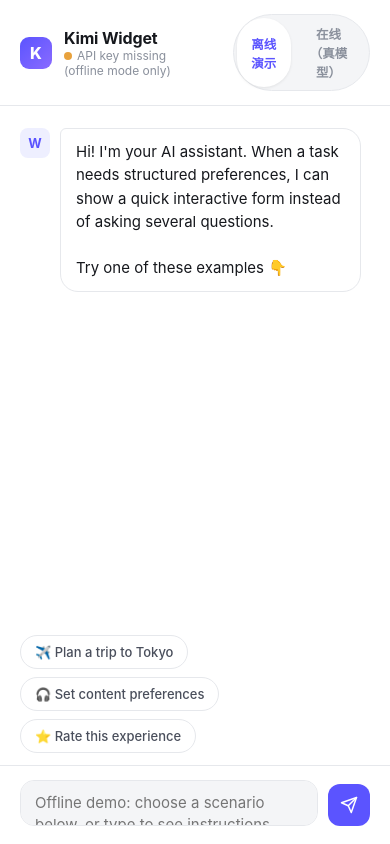
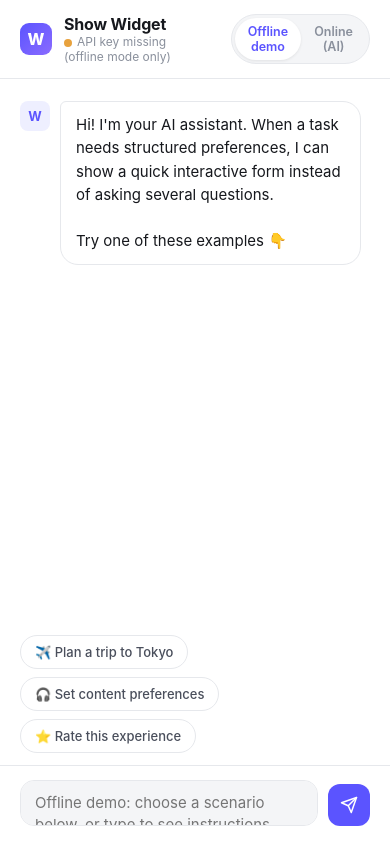
Before and after one commit to zhangruoyang5-cmd/show-widget, a website: page index.html in a window 390 px wide. Drawn offline with Linux system fonts and the light colour scheme; no server answers.

Commit message:
chore: remove vendor branding and translate index.html to English

```diff
--- a/index.html
+++ b/index.html
@@ -1,41 +1,41 @@
 <!doctype html>
-<html lang="zh-CN">
+<html lang="en">
   <head>
     <meta charset="utf-8" />
     <meta name="viewport" content="width=device-width, initial-scale=1, viewport-fit=cover" />
-    <title>Kimi Widget · 对话内嵌澄清表单演示</title>
+    <title>Show Widget · Interactive clarification forms</title>
     <link rel="stylesheet" href="src/app.css" />
   </head>
   <body>
     <div class="app">
-      <!-- 顶栏 -->
+      <!-- Header -->
       <header class="app-header">
-        <div class="app-logo">K</div>
+        <div class="app-logo">W</div>
         <div>
-          <div class="app-title">Kimi Widget</div>
-          <div class="app-subtitle" id="status">检测后端中…</div>
+          <div class="app-title">Show Widget</div>
+          <div class="app-subtitle" id="status">Checking server…</div>
         </div>
         <div class="spacer"></div>
-        <div class="mode-toggle" role="tablist" aria-label="对话模式">
-          <button id="mode-offline" class="active" type="button">离线演示</button>
-          <button id="mode-online" type="button">在线（真模型）</button>
+        <div class="mode-toggle" role="tablist" aria-label="Conversation mode">
+          <button id="mode-offline" class="active" type="button">Offline demo</button>
+          <button id="mode-online" type="button">Online (AI)</button>
         </div>
       </header>
 
-      <!-- 消息区 -->
+      <!-- Conversation -->
       <main class="messages" id="messages" aria-live="polite"></main>
 
-      <!-- 场景建议 -->
+      <!-- Suggested scenarios -->
       <div class="suggestions" id="suggestions"></div>
 
-      <!-- 输入栏 -->
+      <!-- Message composer -->
       <footer class="composer">
         <textarea
           id="composer-input"
           rows="1"
-          placeholder="离线演示：点下方场景按钮，或在此输入查看说明…"
+          placeholder="Offline demo: choose a scenario below, or type to see instructions…"
         ></textarea>
-        <button class="send-btn" id="send-btn" type="button" aria-label="发送">
+        <button class="send-btn" id="send-btn" type="button" aria-label="Send">
           <svg viewBox="0 0 24 24" fill="none" stroke="currentColor" stroke-width="2"
                stroke-linecap="round" stroke-linejoin="round">
             <path d="M22 2 11 13" />
@@ -45,7 +45,7 @@
       </footer>
     </div>
 
-    <!-- 移动端全屏遮罩（widget 在此承载） -->
+    <!-- Mobile fullscreen widget overlay -->
     <div class="overlay" id="overlay">
       <div class="overlay-sheet" id="overlay-sheet"></div>
     </div>
```
